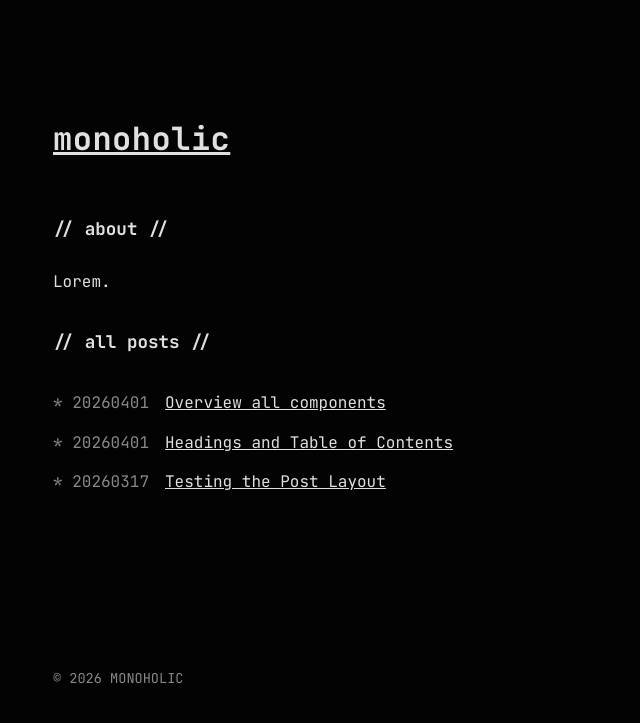
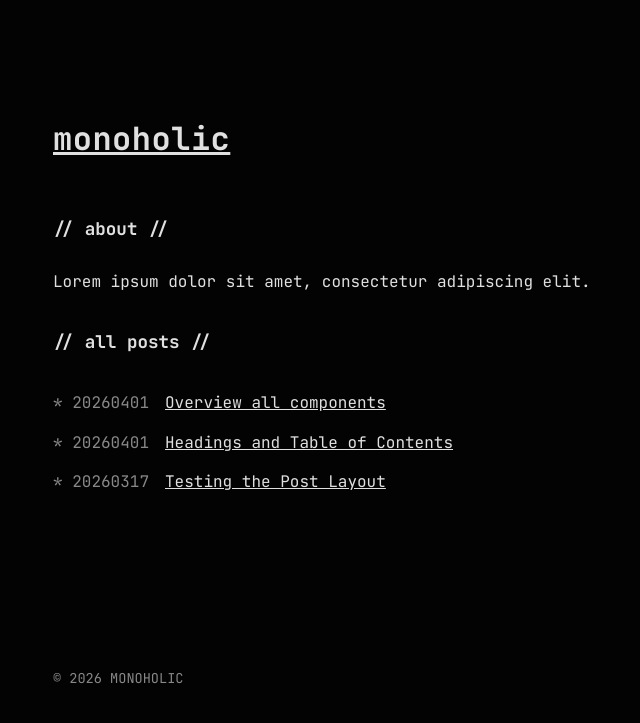
Before and after one commit to stiermid/monoholic, a Jekyll site: the page built from index.html, in a window 1280 px wide. Shown: the top 723 px of the page, without its empty margins (279-919 px from the left). Built offline with Jekyll 4.4.1, drawn with Linux system fonts in a browser that asks for light colours.

Commit message:
feat(menu): support external markdown files for menu content

```diff
--- a/_data/menu.yml
+++ b/_data/menu.yml
@@ -1,7 +1,6 @@
 entries:
   - title: about
-    content: |
-      <p> Lorem.</p>
+    content_file: about.md
 
   - title: all posts
     post_list: true
--- /dev/null
+++ b/_includes/about.md
@@ -0,0 +1 @@
+Lorem ipsum dolor sit amet, consectetur adipiscing elit.
--- a/_includes/menu.html
+++ b/_includes/menu.html
@@ -1,7 +1,12 @@
 {%- for item in include.collection -%}
   <section>
     <h2 class="section-title">// {{ item.title }} //</h2>
-    {%- if item.content -%}{{ item.content }}{%- endif -%}
+    {%- if item.content_file -%}
+      {%- capture file_content -%}{%- include {{ item.content_file }} -%}{%- endcapture -%}
+      {{ file_content | markdownify }}
+    {%- elsif item.content -%}
+      {{ item.content }}
+    {%- endif -%}
   </section>
   {%- if item.post_list -%}{%- include post_list.html -%}{%- endif -%}
   {%- if item.entries -%}
```
